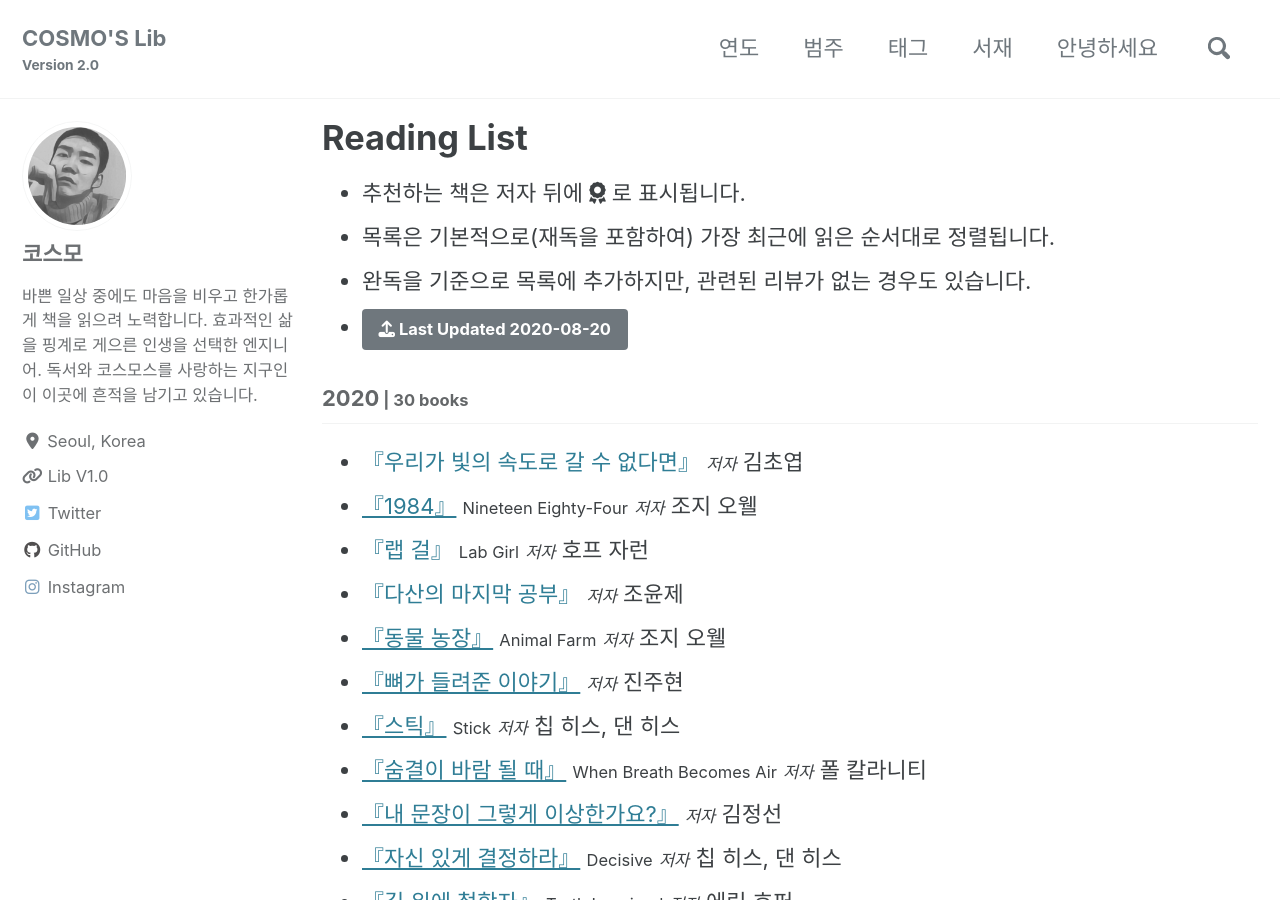
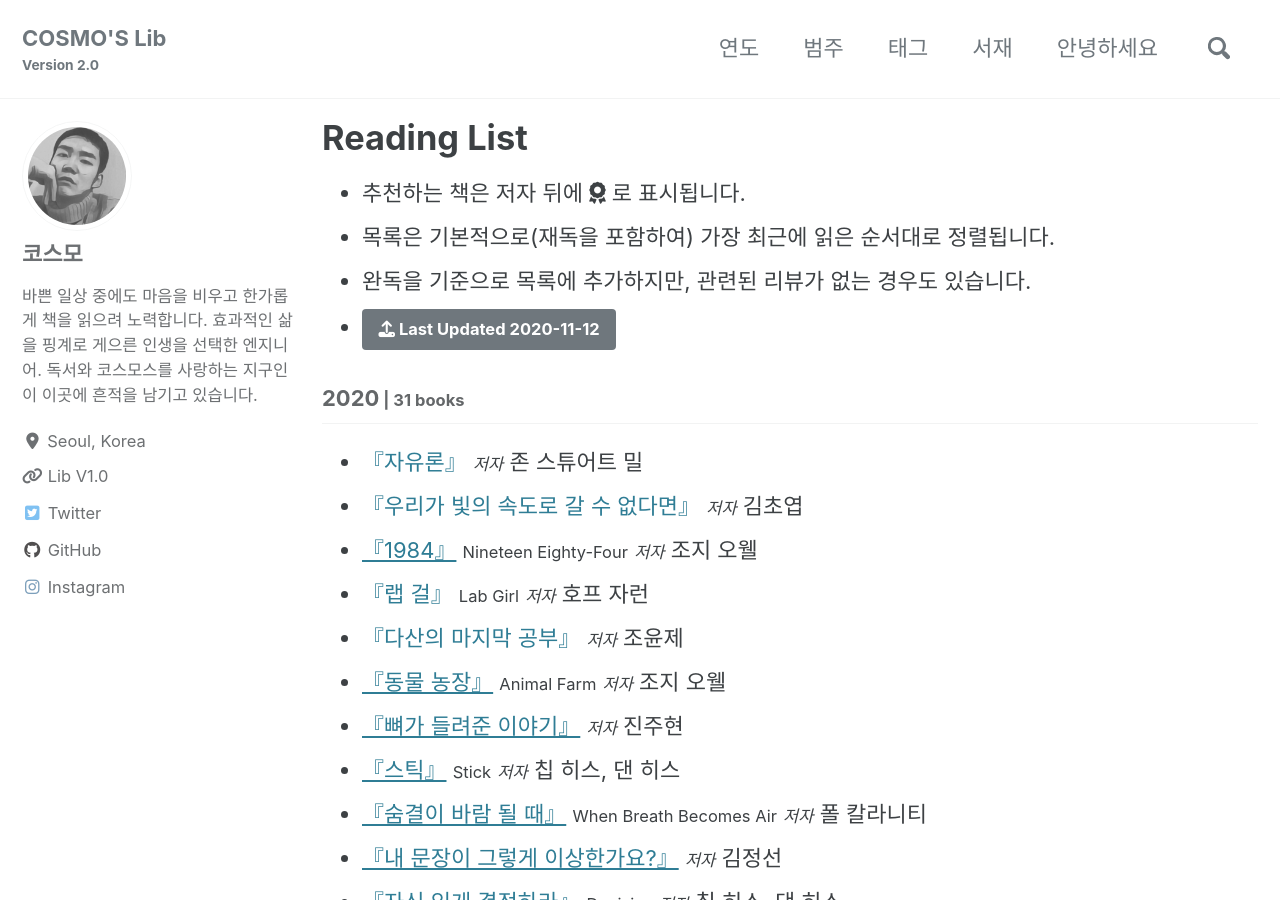
Before and after one commit to deftone2000/cosmo-s-archive, a Jekyll site: the page built from _pages/reading-list.html, in a window 1280 px wide and 900 px high. Built offline with Jekyll 4.4.1, drawn with Linux system fonts in a browser that asks for light colours; cached includes are drawn as plain includes; nearby versions of some CDN libraries; comment, search, counter and statistics services are not loaded; a style sheet for code colours, icons or effects is not loaded.

Commit message:
no message

```diff
--- a/_data/reading.yml
+++ b/_data/reading.yml
@@ -1,7 +1,17 @@
-lastupdate: 2020-08-20
+lastupdate: 2020-11-12
 list:
   - year: "2020"
     books:
+
+      - title: "자유론"
+        ori_title:
+        author: 존 스튜어트 밀
+        post_title:
+        cover: https://img.ridicdn.net/cover/1883000025/xxlarge
+        trans: 박문재
+        pub: 현대지성
+        pub_info: 2018.06.19. 전자책 출간
+        post_link:
 
       - title: "우리가 빛의 속도로 갈 수 없다면"
         ori_title:
```
